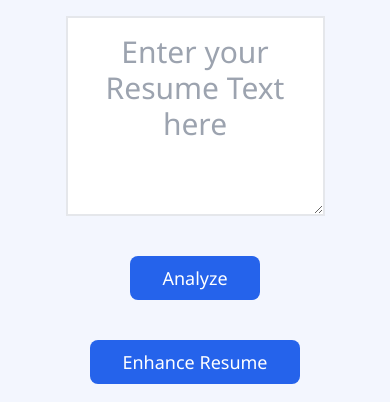
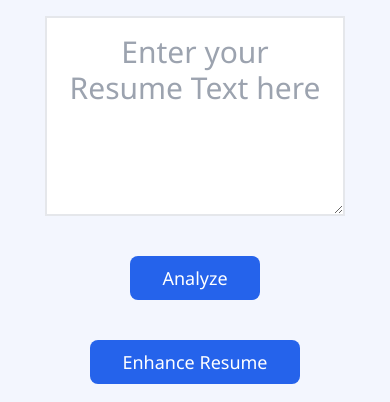
Before and after one commit to chiragjain24/CVSyncer, a website: page public/analyze.html in a window 390 px wide. Shown: the part 442-844 px from the top of the page. Drawn offline with Linux system fonts and the light colour scheme.

Commit message:
textarea fix

```diff
--- a/public/analyze.html
+++ b/public/analyze.html
@@ -86,7 +86,7 @@
                 </div>
                 <p class="font-medium text-3xl text-blue-500">OR </p>
                 <textarea
-                    class="parsedTextbox border-2 lg:w-[700px] h-[200px] lg:h-[400px] text-lg p-4 placeholder:text-3xl placeholder:text-center "
+                    class="parsedTextbox border-2 w-[300px] lg:w-[700px] h-[200px] lg:h-[400px] text-lg p-4 placeholder:text-3xl placeholder:text-center "
                     placeholder="Enter your Resume Text here"></textarea>
 
             </div>
```
Also changed, not shown: public/output.css.
